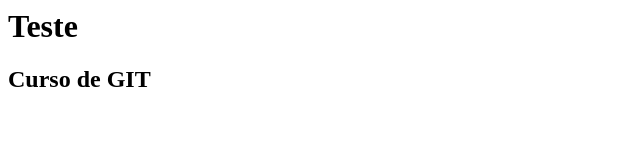
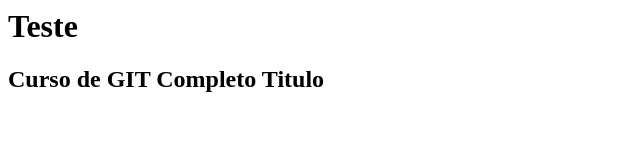
Before and after one commit to hevanderson/alura-git, a plain HTML site: page index.html in a window 1280 px wide. Shown: the whole page, without its empty margins (0-640 px from the left). Drawn offline with Linux system fonts and the light colour scheme.

Commit message:
alterando titulo do curso

```diff
--- a/index.html
+++ b/index.html
@@ -1,4 +1,4 @@
 <html>
 	<h1>Teste</h1>
-	<h2>Curso de GIT</h2>
+	<h2>Curso de GIT Completo Titulo</h2>
 </html>
```
